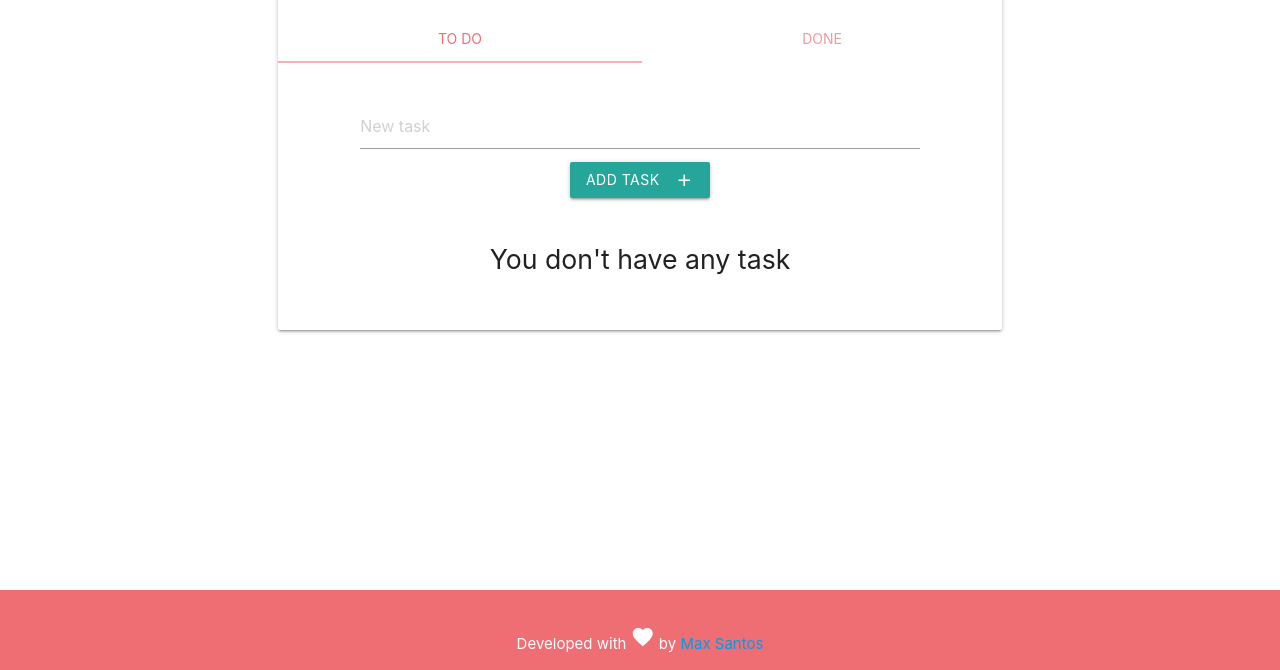
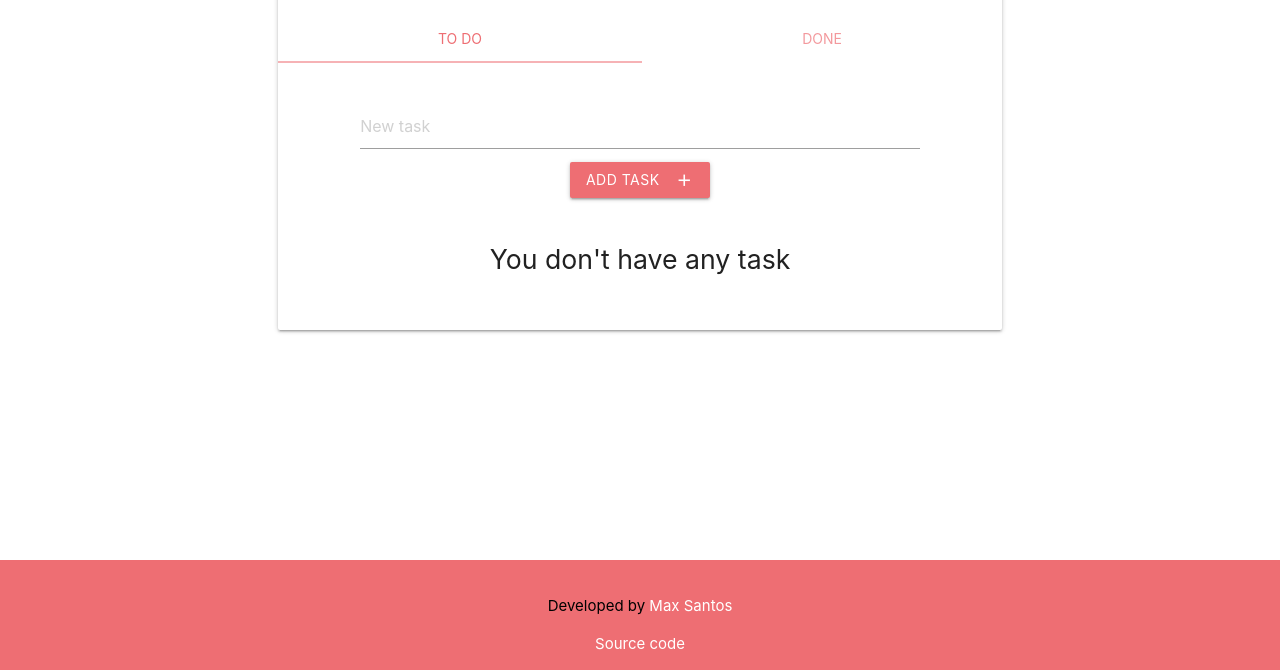
Before and after one commit to maxUmberto/ToDo-Page, a plain HTML site: page index.html in a window 1280 px wide. Shown: the part 130-800 px from the top of the page. Drawn offline with nearby package versions, Linux system fonts and the light colour scheme.

Commit message:
Pequenas mudanças de design

```diff
--- a/css/styles.css
+++ b/css/styles.css
@@ -19,3 +19,21 @@ main {
 .trashcan{
     cursor: pointer;
 }
+
+.btn{
+    background-color: #ee6e73;
+}
+
+input[type=text]:not(.browser-default):focus:not([readonly]){
+    border-bottom: 1px solid #ee6e73;
+    box-shadow: 0 1px 0 0 #ee6e73;
+}
+
+.page-footer p{
+    color: #000000;
+}
+
+.page-footer a{
+    color: #ffffff;
+    text-decoration: none;
+}
--- a/index.html
+++ b/index.html
@@ -53,7 +53,8 @@
 
     <footer class="page-footer">
         <div class="container">
-            <p class="center-align">Developed with <i class="material-icons"> favorite </i> by <a href=""> Max Santos</a></p>
+            <p class="center-align">Developed by <a href="https://github.com/maxUmberto" target="_blank"> Max Santos</a></p>
+            <p class="center-align"><a href="https://github.com/maxUmberto/ToDo-Page" target="_blank">Source code</a></p>
         </div>
     </footer>
 
```
